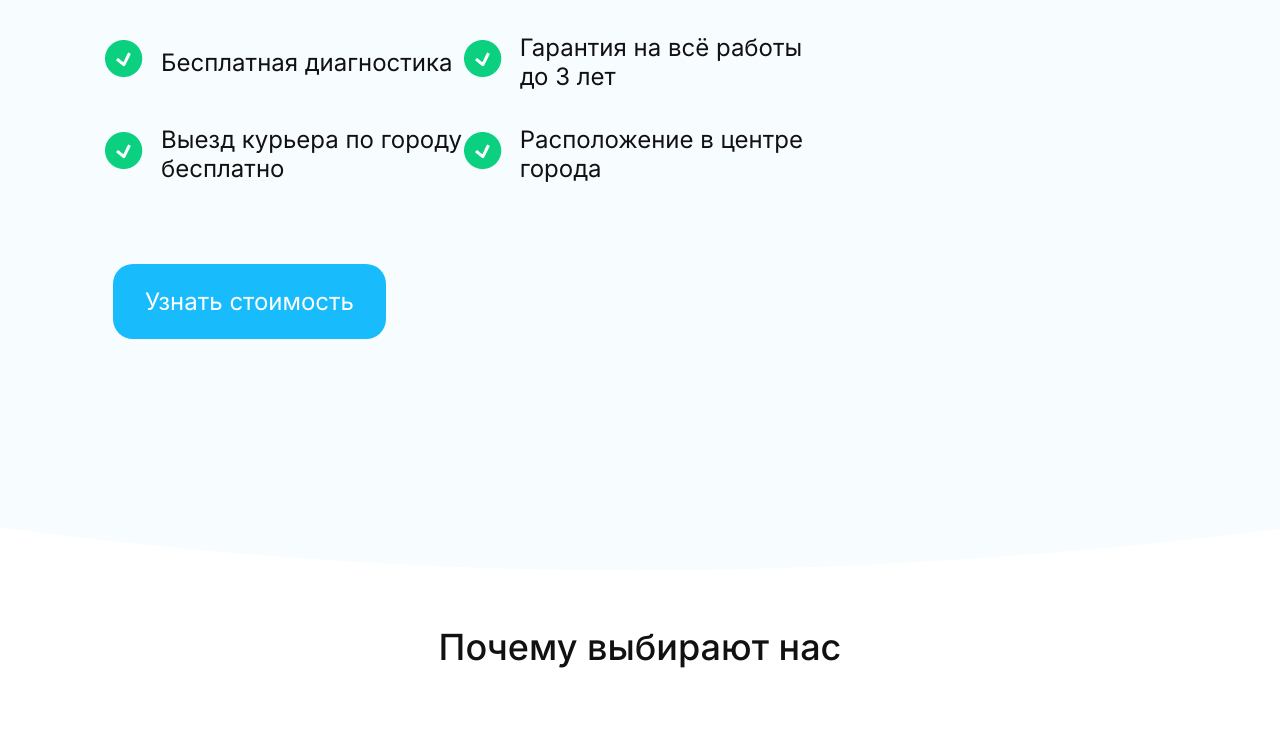
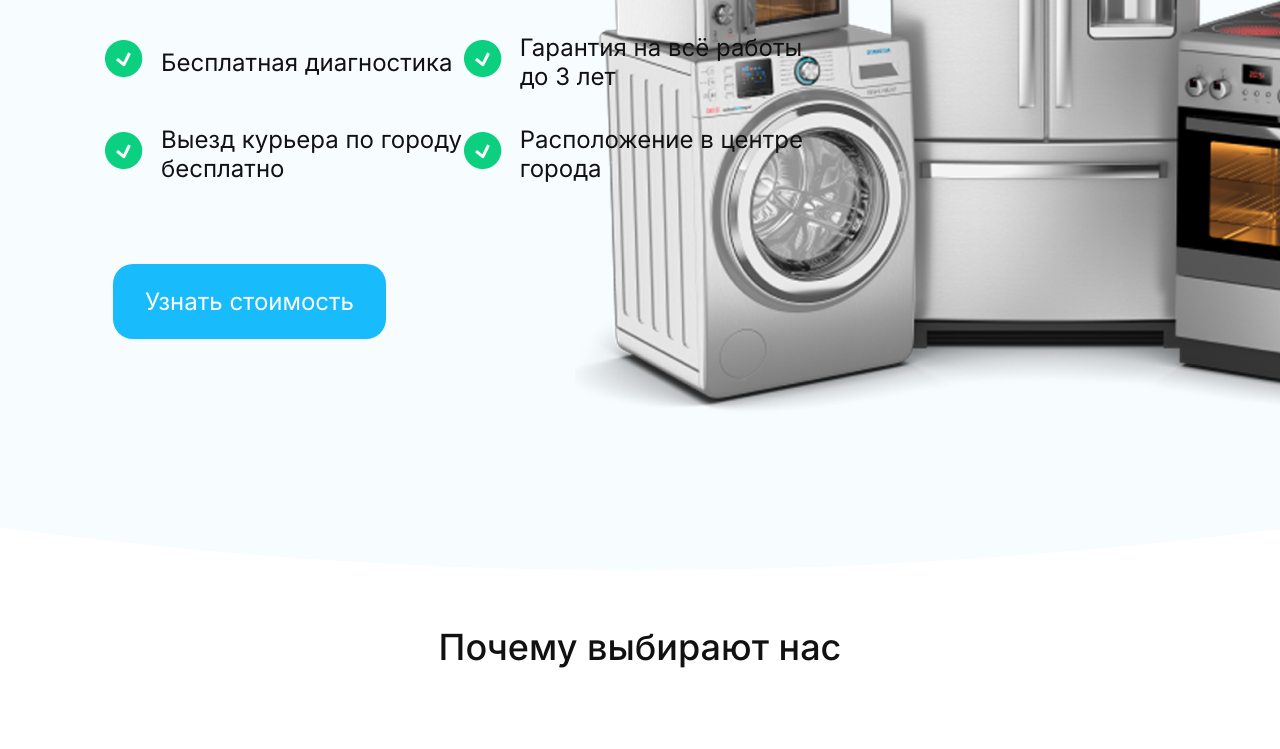
Before and after one commit to ostin1982/farwator, a plain HTML site: page index.html in a window 1280 px wide. Shown: the part 511-1260 px from the top of the page. Drawn offline with Linux system fonts and the light colour scheme; the site is published under a folder, as on GitHub Pages, so addresses that start at the root find nothing.

Commit message:
fix: paths to pictures

```diff
--- a/style/style.sass
+++ b/style/style.sass
@@ -150,7 +150,7 @@ body
 
 .display
     background-color: var(--color-bg-s)
-    background-image: url('/images/main.png')
+    background-image: url('../images/main.png')
     background-repeat: no-repeat
     background-position: right
     height: 847px
```
Also changed, not shown: style/style.css, 1 other file.
